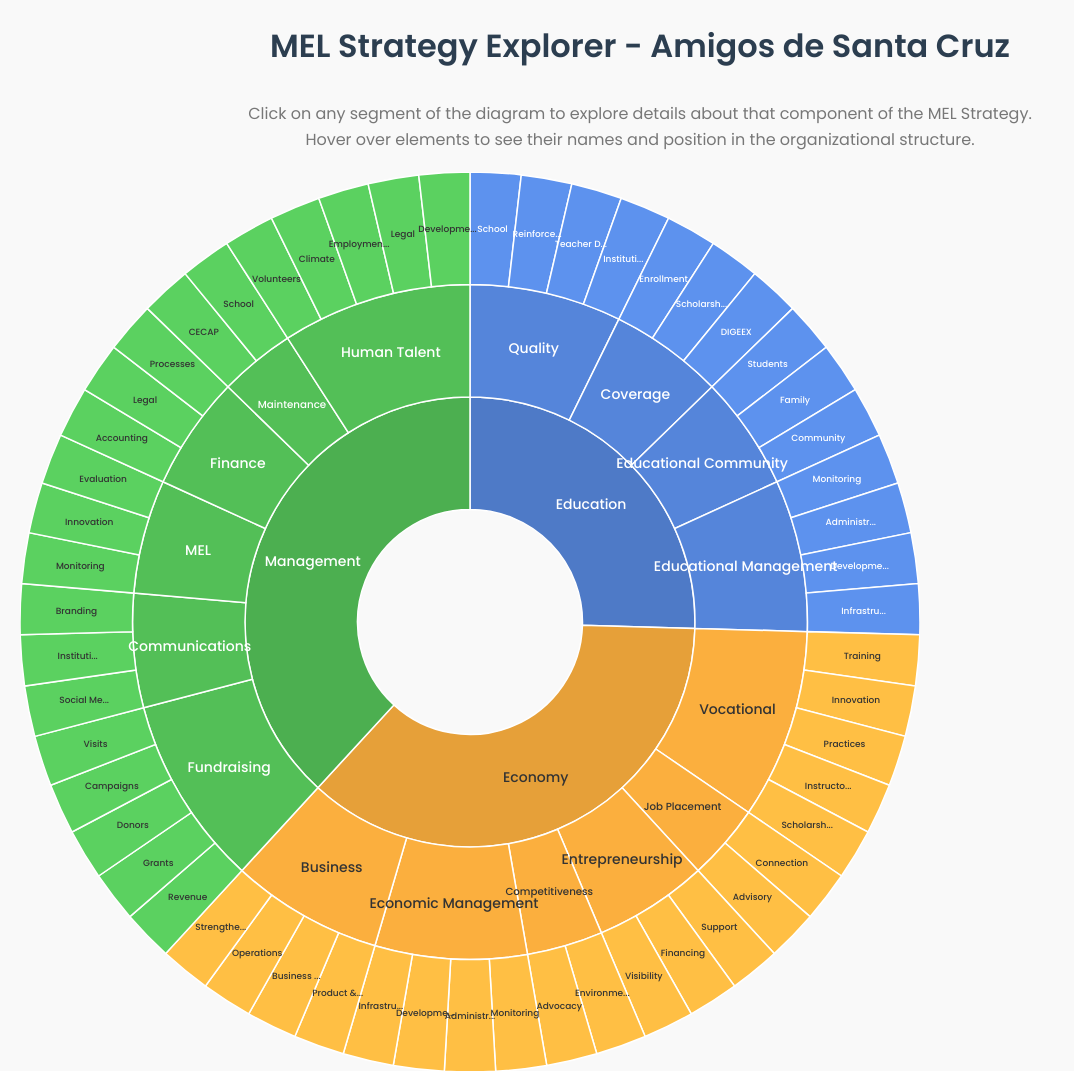
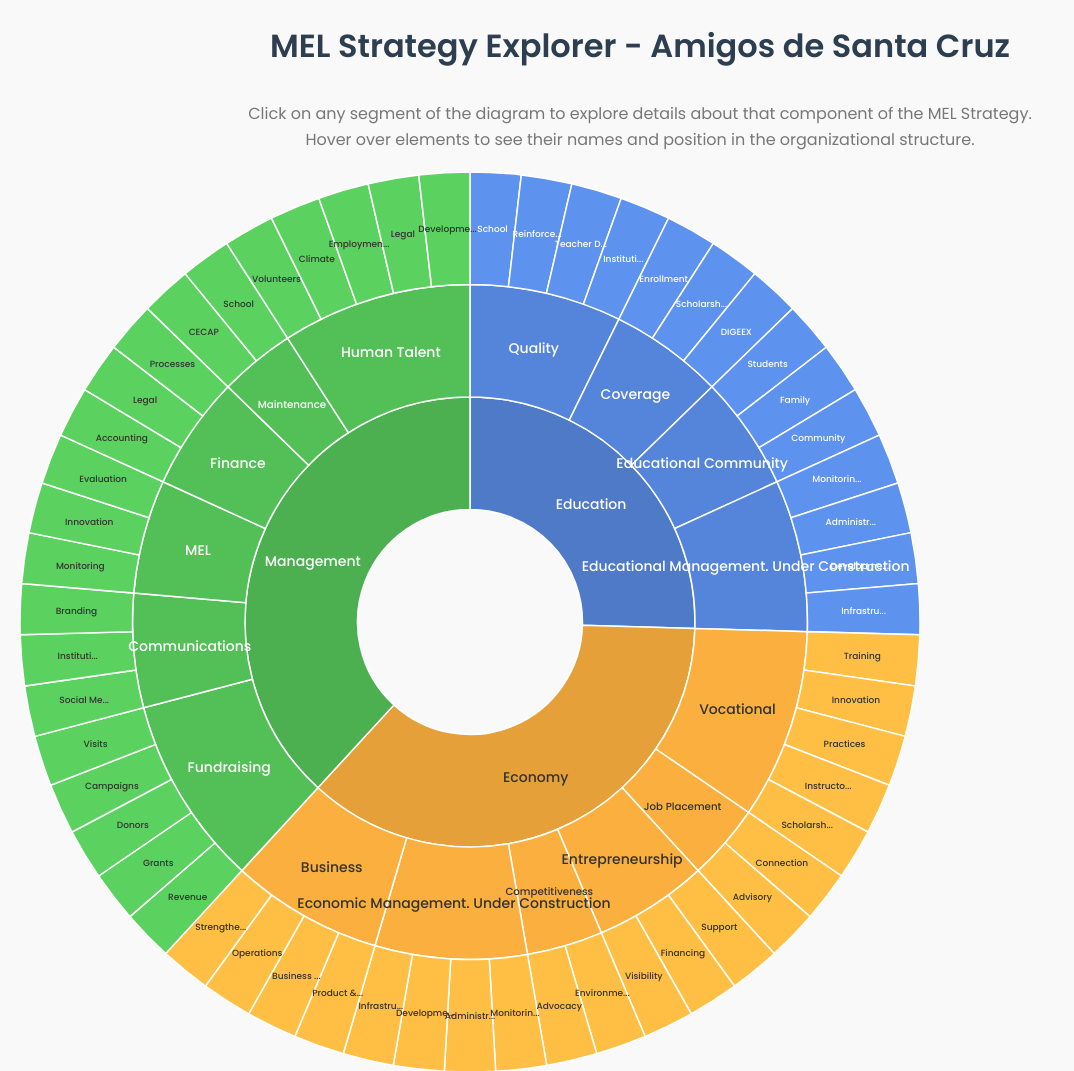
Before and after one commit to cchacon90/MELamigos, a plain HTML site: page index.html in a window 1280 px wide. Shown: the top 1071 px of the page, without its empty margins (0-1074 px from the left). Drawn offline with nearby package versions, Linux system fonts and the light colour scheme.

Commit message:
index.html

```diff
--- a/index.html
+++ b/index.html
@@ -319,31 +319,31 @@
               ]
             },
             {
-              name: "Educational Management",
+              name: "Educational Management. Under Construction",
               objective: "Ensure transparent, efficient, and strategic management of the educational program",
               indicators: "By the end of 2030, an audit reflecting at least 90% compliance with legal and accounting parameters is conducted (Type and period of audits to be defined).\n* By 2030, at least 75% of employees maintain an improvement in their performance evaluation compared to the previous year.\n* By the end of 2030, at least 80% of participants report a medium or high level of satisfaction in terms of program impact and quality.",
               verification: "Audit Report. Performance evaluations. Impact assessment",
               children: [
                 {
-                  name: "Monitoring",
+                  name: "Monitoring. Under Construction",
                   objective: "Implement institutional monitoring and evaluation systems",
                   indicators: "MEDIDA system updated and actively used for program monitoring",
                   verification: "MEDIDA system reports and documentation"
                 },
                 {
-                  name: "Administration",
+                  name: "Administration. Under Construction",
                   objective: "Optimize administrative processes and internal control",
                   indicators: "Effective accounting practices implemented and maintained",
                   verification: "Financial records and accounting reports"
                 },
                 {
-                  name: "Development Planning",
+                  name: "Development Planning. Under Construction",
                   objective: "Create sustainable growth plans for educational initiatives",
                   indicators: "Strategic plan implementation rates, milestone achievement",
                   verification: "Strategic planning documents, milestone tracking systems, progress reports"
                 },
                 {
-                  name: "Infrastructure",
+                  name: "Infrastructure. Under Construction",
                   objective: "Ensure maintenance and optimization of facilities",
                   indicators: "Facility maintenance schedules implemented and followed",
                   verification: "Maintenance logs and facility condition reports"
@@ -464,31 +464,31 @@
               ]
             },
             {
-              name: "Economic Management",
+              name: "Economic Management. Under Construction",
               objective: "Strengthen institutional management and operational capacities of CECAP.",
               indicators: "Improvement in organizational efficiency metrics, resource optimization, program effectiveness",
               verification: "Internal audit reports, program evaluation metrics, operational assessment documentation",
               children: [
                 {
-                  name: "Monitoring",
+                  name: "Monitoring. Under Construction",
                   objective: "Implement data-driven decision making processes.",
                   indicators: "Reporting compliance, data quality metrics, evaluation completion rates",
                   verification: "Monitoring protocols, data quality assessments, evaluation records"
                 },
                 {
-                  name: "Administration",
+                  name: "Administration. Under Construction",
                   objective: "Maintain efficient operations of all economic initiatives.",
                   indicators: "Administrative cost ratios, staff satisfaction, process timeliness",
                   verification: "Administrative expense reports, staff surveys, process timing assessments"
                 },
                 {
-                  name: "Development Planning",
+                  name: "Development Planning. Under Construction",
                   objective: "Create sustainable growth plans for economic initiatives.",
                   indicators: "Strategic plan implementation rates, milestone achievement",
                   verification: "Strategic planning documents, milestone tracking, implementation reports"
                 },
                 {
-                  name: "Infrastructure",
+                  name: "Infrastructure. Under Construction",
                   objective: "Provide adequate facilities and resources for economic activities.",
                   indicators: "Facility condition assessments, resource availability metrics",
                   verification: "Facility audits, resource inventories, utilization reports"
```
